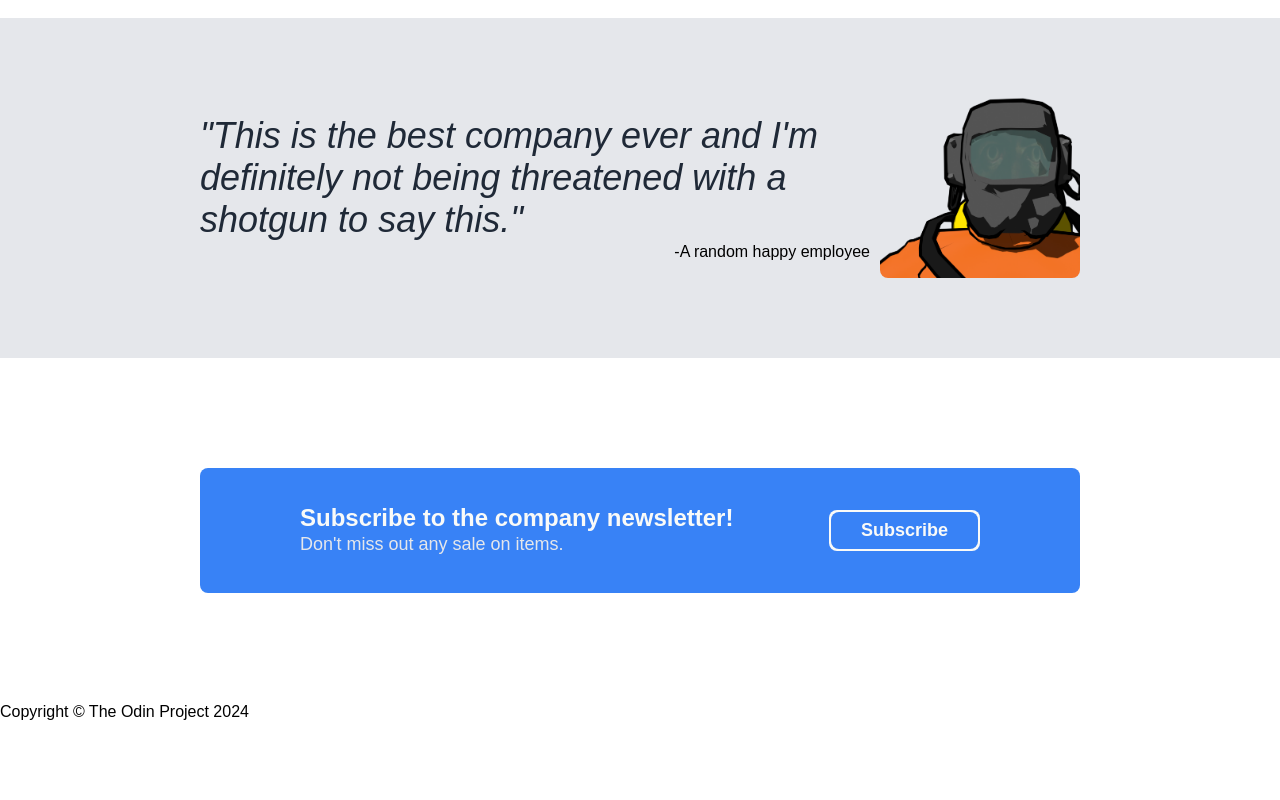
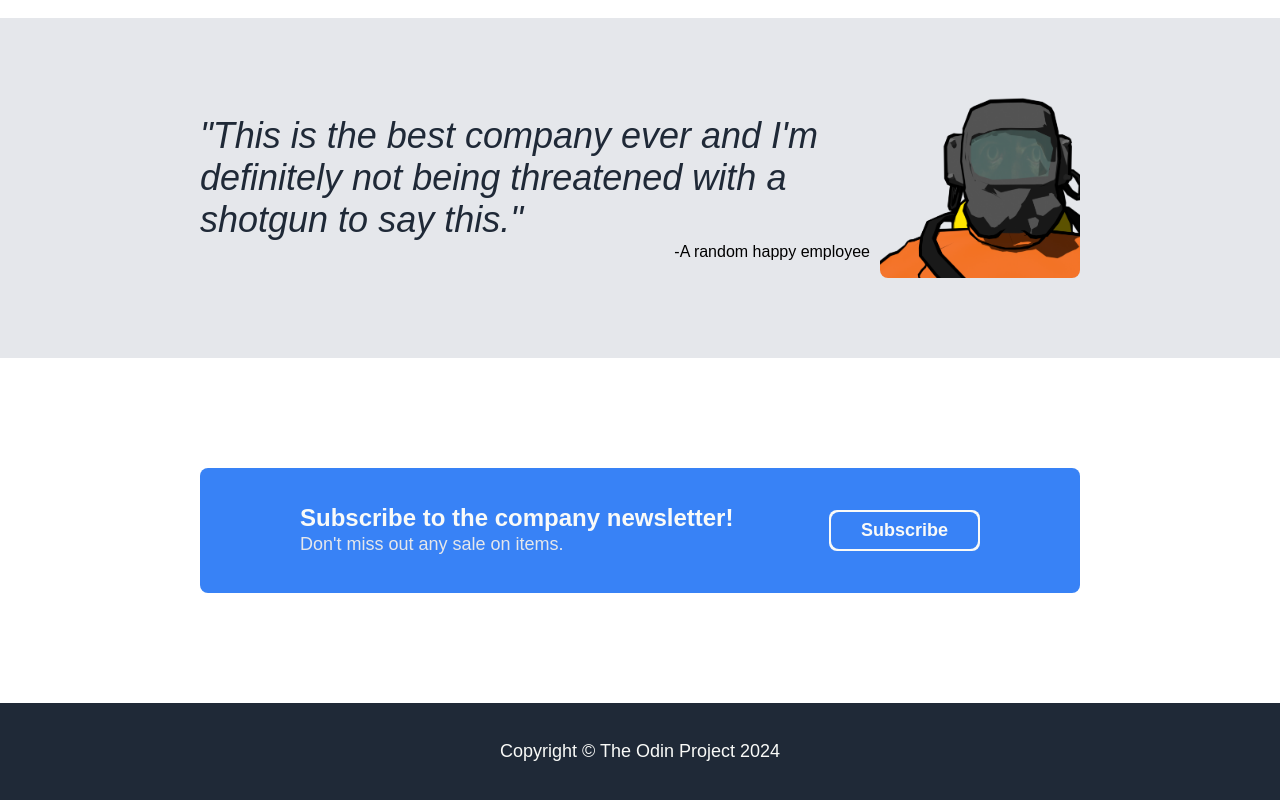
Before and after one commit to Auntjoestar/landing-page, a plain HTML site: page index.html in a window 1280 px wide. Shown: the part 1048-1848 px from the top of the page. Before the commit the page ends 1785 px from the top, so only its background shows below. Drawn offline with Linux system fonts and the light colour scheme.

Commit message:
added style to footer

```diff
--- a/style.css
+++ b/style.css
@@ -228,3 +228,16 @@ p.quote-author
     background-color: #F9FAF8;
     border-radius: 8px;
 }
+
+.footer
+{
+    display: flex;
+    justify-content: center;
+    align-content: center;
+    background-color: #1f2937;
+    color: #F9FAF8;
+    font-size: 18px;
+    font-weight: 500;
+    padding-top: 20px;
+    padding-bottom: 20px;
+}
```
